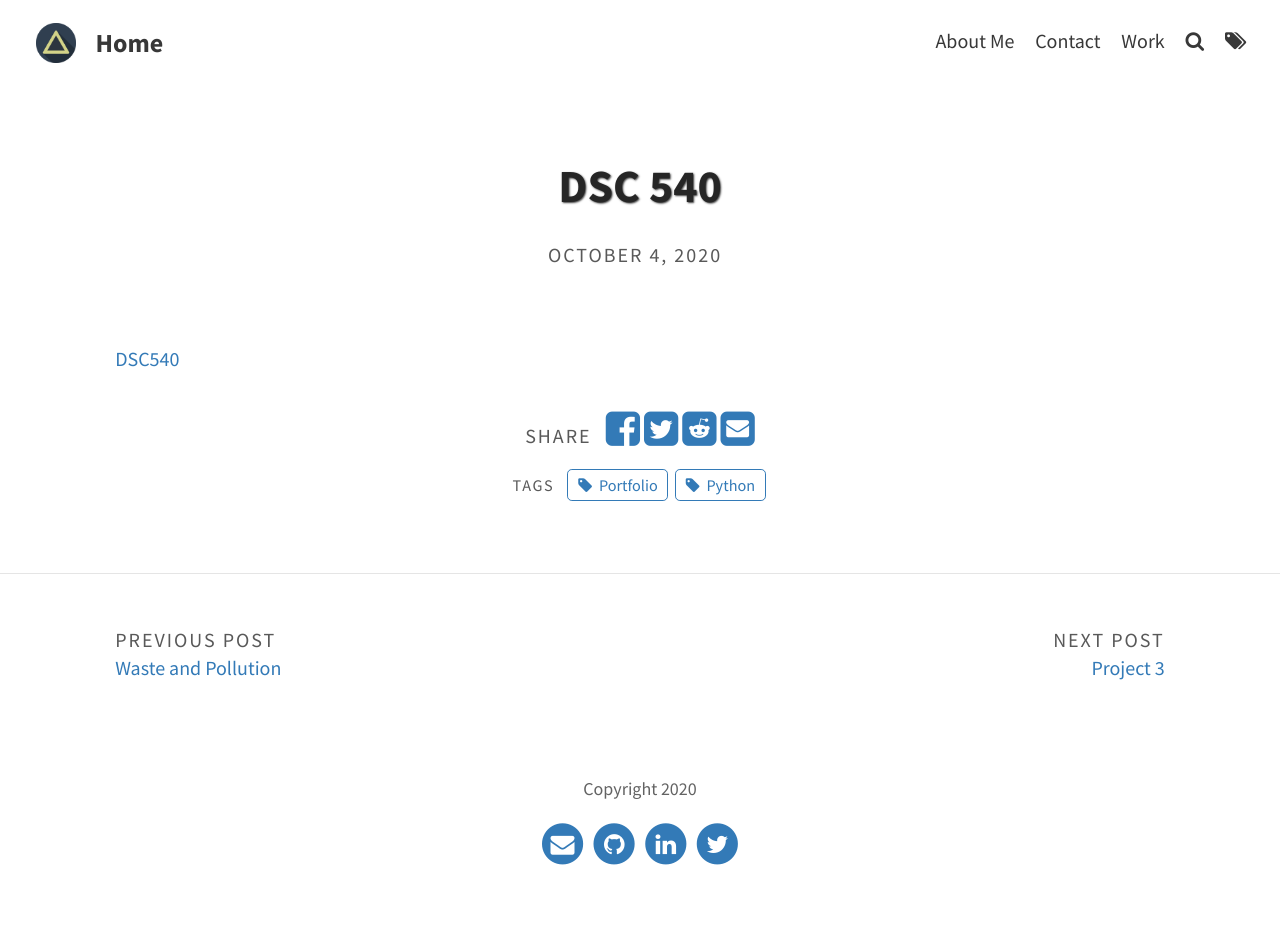
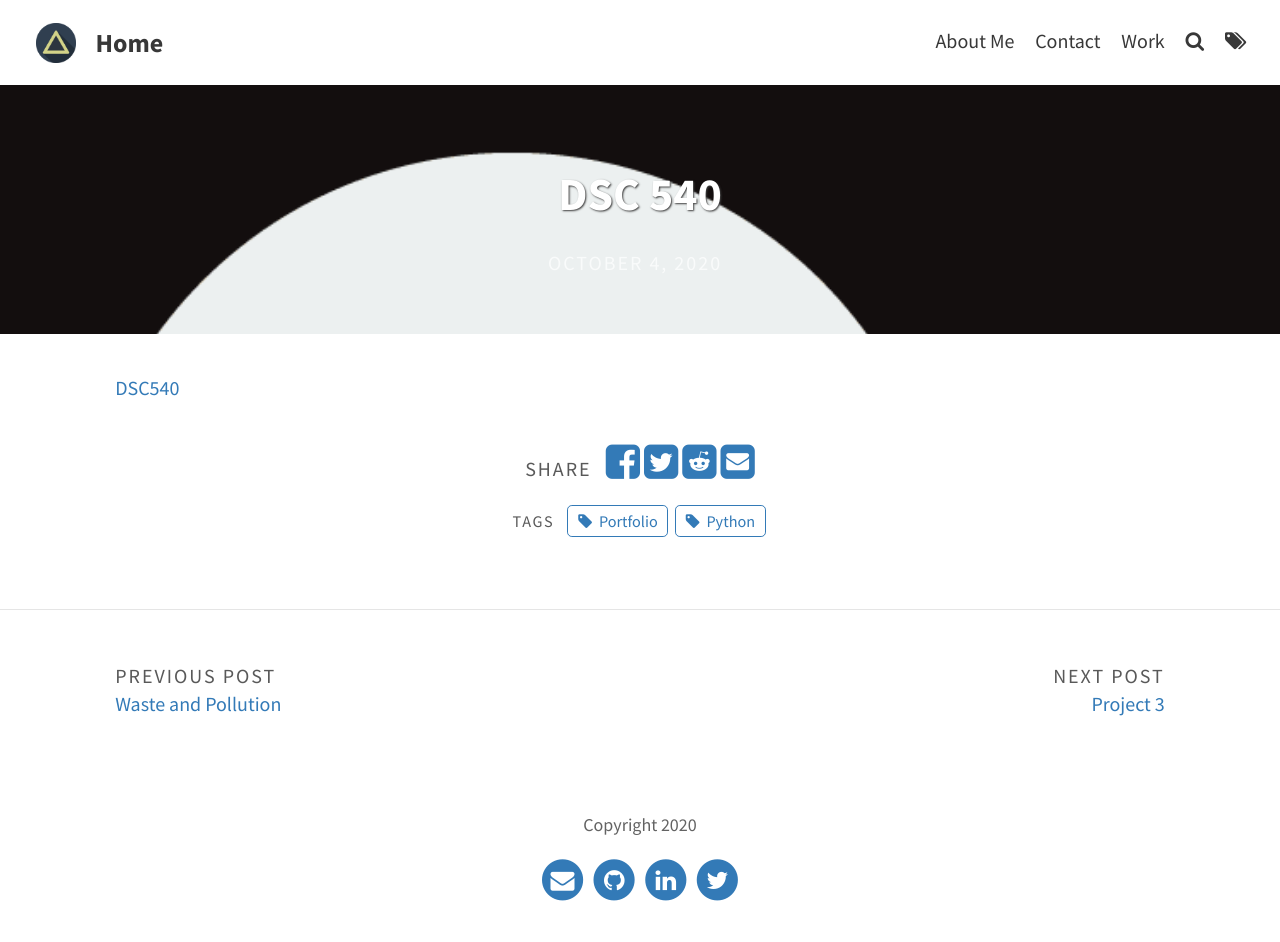
Before and after one commit to knmoses/knmoses.github.io, a Jekyll site: the page built from _portfolio/hanoi.md, in a window 1280 px wide. Built offline with Jekyll 4.4.1, drawn with Linux system fonts in a browser that asks for light colours; before the commit the page ends 906 px from its top, so only the background shows below that.

Commit message:
Update hanoi.md

```diff
--- a/_portfolio/hanoi.md
+++ b/_portfolio/hanoi.md
@@ -1,6 +1,7 @@
 ---
 layout: post
 title: DSC 540
+feature-img: "assets/img/portfolio/toh.png"
 img: "assets/img/portfolio/toh.png"
 date: 04 October 2020
 tags: [Python, Portfolio]
```
